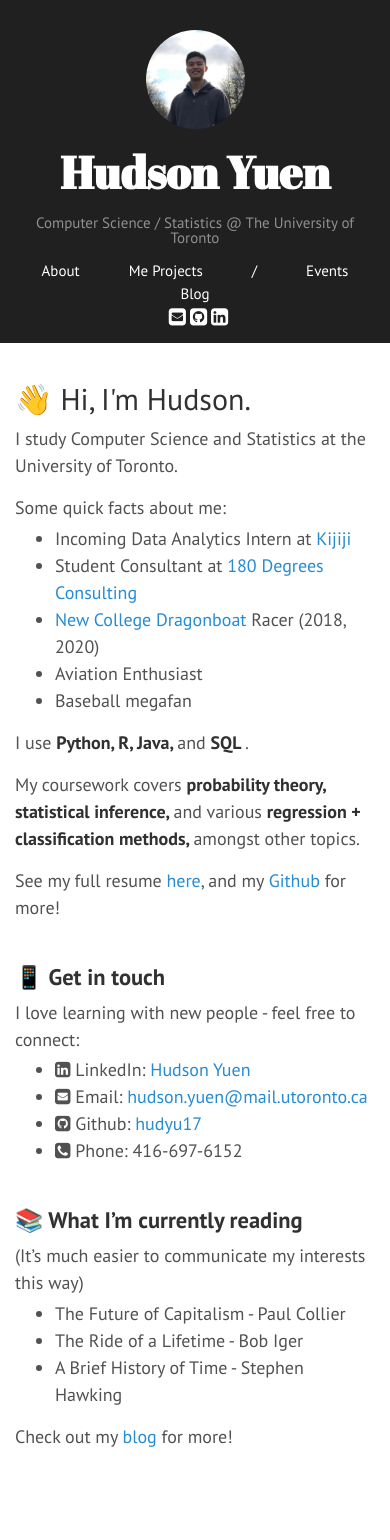
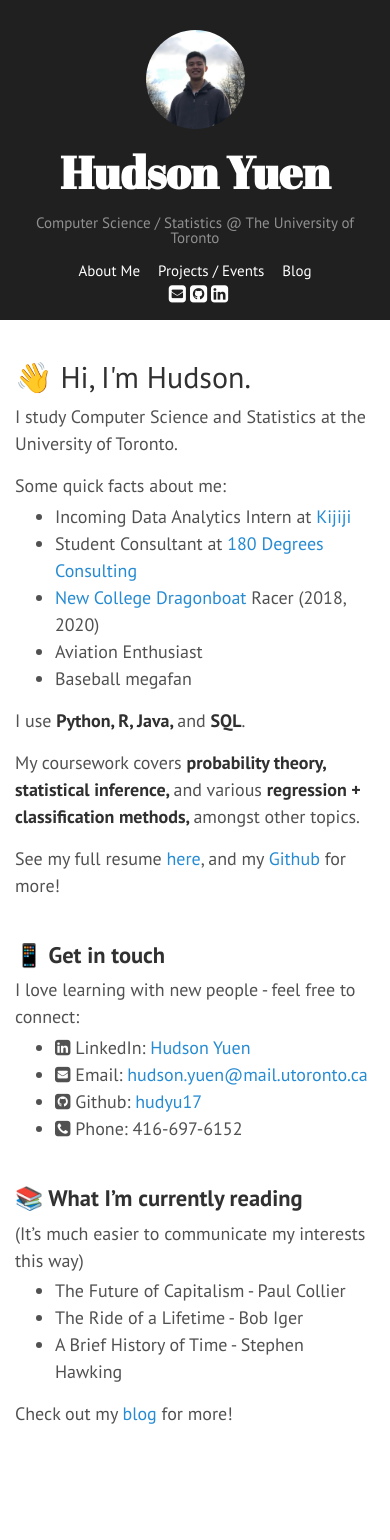
Before and after one commit to hudyu17/personal_hyde, a Jekyll site: the page built from index.md, in a window 390 px wide. Built offline with Jekyll 4.4.1, drawn with Linux system fonts in a browser that asks for light colours; nearby versions of some CDN libraries; after the commit the page ends 1517 px from its top, so only the background shows below that.

Commit message:
revert sidebar spacing

```diff
--- a/assets/css/hyde.css
+++ b/assets/css/hyde.css
@@ -123,10 +123,8 @@
       .sidebar-nav-item {
       display: inline;
       line-height: 2px;
-      /* margin-left: auto;
-      margin-right: auto; */
-      text-align:center;
-      word-spacing:3em;
+      margin-left: 7px;
+      margin-right: 7px;
     }
   }
   .sidebar-nav-item-icon {
--- a/index.md
+++ b/index.md
@@ -16,7 +16,7 @@ Some quick facts about me:
 * Aviation Enthusiast
 * Baseball megafan
 
-I use <strong> Python, R, Java, </strong> and <strong> SQL </strong>.
+I use <strong> Python, R, Java, </strong> and <strong> SQL</strong>.
 
 My coursework covers <strong> probability theory, statistical inference, </strong> and various <strong> regression + classification methods, </strong> amongst other topics.
 
```
